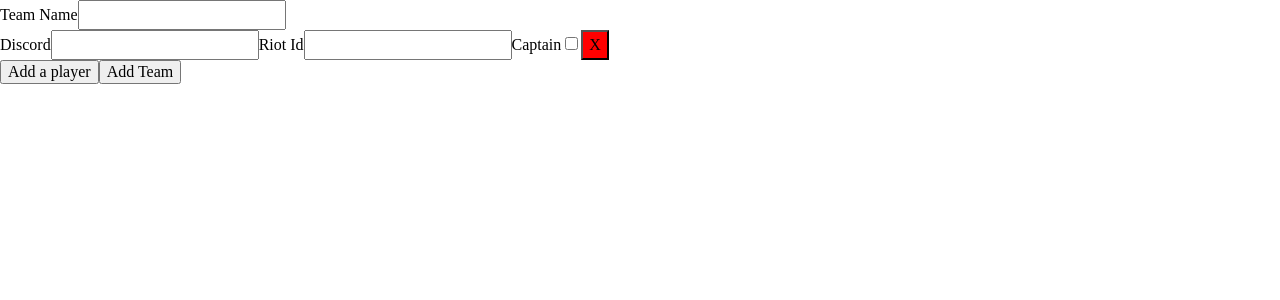
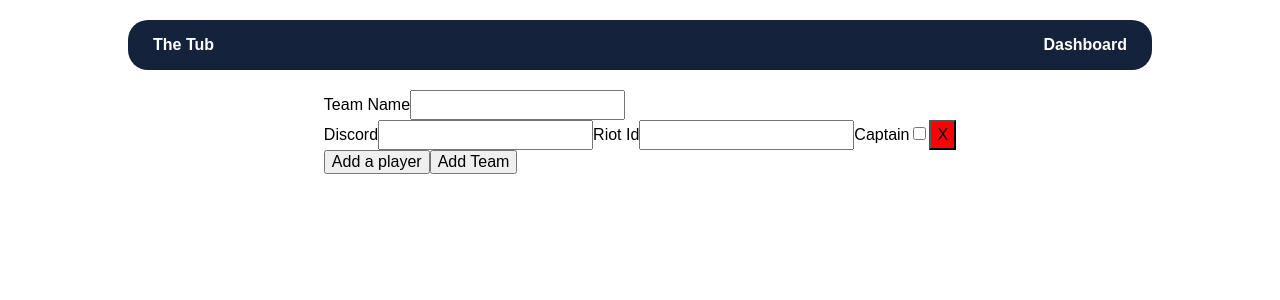
Before and after one commit to berbaroovez/anytubbers, a Next.js app: page /p/addteams in a window 1280 px wide. Shown: the top 300 px of the page. Built offline with nearby package versions, Linux system fonts and the light colour scheme; no server answers.

Commit message:
added a dashboard skeleton

```diff
--- /dev/null
+++ b/components/DashboardSkeleton.tsx
@@ -0,0 +1,59 @@
+import React from "react";
+import styled from "styled-components";
+import NextLink from "next/link";
+type DashboardProps = {
+  children: React.ReactNode;
+};
+
+const DashboardSkeleton = ({ children }: DashboardProps) => {
+  return (
+    <DashboardContainer>
+      <NavBar>
+        <NextLink href="/" as={`/`} passHref>
+          The Tub
+        </NextLink>
+        <NextLink href="/p" as={`/p`} passHref>
+          Dashboard
+        </NextLink>
+      </NavBar>
+      <ChildrenContainer>{children}</ChildrenContainer>
+    </DashboardContainer>
+  );
+};
+
+const DashboardContainer = styled.div`
+  font-family: sans-serif;
+`;
+const ChildrenContainer = styled.div`
+  display: grid;
+  justify-content: center;
+`;
+
+const NavBar = styled.nav`
+  width: 80%;
+  height: 50px;
+  background: hsl(220, 48%, 16%);
+  margin: 20px auto;
+
+  border-radius: 20px;
+
+  color: white;
+  display: grid;
+  grid-template-columns: repeat(2, fit-content(120px));
+  align-items: center;
+  justify-content: space-between;
+
+  a {
+    font-weight: bold;
+    color: white;
+    text-decoration: none;
+    margin: 0 20px;
+    padding: 2px 5px;
+    border-radius: 5px;
+    &:hover {
+      background: hsl(220, 48%, 36%);
+    }
+  }
+`;
+
+export { DashboardSkeleton };
--- a/pages/p/[teamid].jsx
+++ b/pages/p/[teamid].jsx
@@ -4,14 +4,16 @@ import { useRouter } from 'next/router'
 import useSWR from "swr"
 import fetcher from "../../util/fetcher"
 import EditTeam from '../../components/EditTeam';
+import { DashboardSkeleton } from '../../components/DashboardSkeleton';
+
 export default function showTeam(){
   const router = useRouter()
   const { teamid } = router.query
 
     const {data} = useSWR([`/api/${teamid}`], fetcher)
-    return (<div>
+    return (<DashboardSkeleton>
       {data?
       <EditTeam TeamInfo={data}/>:
       "Loading"}
-    </div>)
+    </DashboardSkeleton>)
 }
--- a/pages/p/addteams.tsx
+++ b/pages/p/addteams.tsx
@@ -1,11 +1,11 @@
+import { DashboardSkeleton } from "../../components/DashboardSkeleton";
 import TeamCreator from "../../components/TeamCreator";
 import TeamList from "../../components/TeamList";
 const AddTeams = () => {
   return (
-    <>
+    <DashboardSkeleton>
       <TeamCreator />
-      {/* <TeamList /> */}
-    </>
+    </DashboardSkeleton>
   );
 };
 
```
Also changed, not shown: pages/p/index.tsx (+16 -5 lines).
